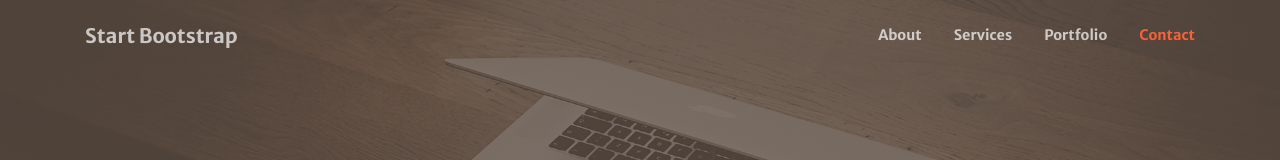
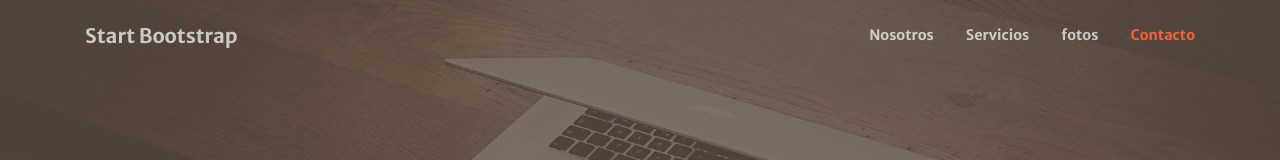
Before and after one commit to wcorde01/vanguardia97.5fm, a website with bundled scripts: page index.html in a window 1280 px wide. Shown: the top 160 px of the page. Built offline with nearby package versions, Linux system fonts and the light colour scheme.

Commit message:
Add files via upload

```diff
--- a/index.html
+++ b/index.html
@@ -37,16 +37,16 @@
       <div class="collapse navbar-collapse" id="navbarResponsive">
         <ul class="navbar-nav ml-auto my-2 my-lg-0">
           <li class="nav-item">
-            <a class="nav-link js-scroll-trigger" href="#about">About</a>
+            <a class="nav-link js-scroll-trigger" href="#about">Nosotros</a>
           </li>
           <li class="nav-item">
-            <a class="nav-link js-scroll-trigger" href="#services">Services</a>
+            <a class="nav-link js-scroll-trigger" href="#services">Servicios</a>
           </li>
           <li class="nav-item">
-            <a class="nav-link js-scroll-trigger" href="#portfolio">Portfolio</a>
+            <a class="nav-link js-scroll-trigger" href="#portfolio">fotos</a>
           </li>
           <li class="nav-item">
-            <a class="nav-link js-scroll-trigger" href="#contact">Contact</a>
+            <a class="nav-link js-scroll-trigger" href="#contact">Contacto</a>
           </li>
         </ul>
       </div>
```
